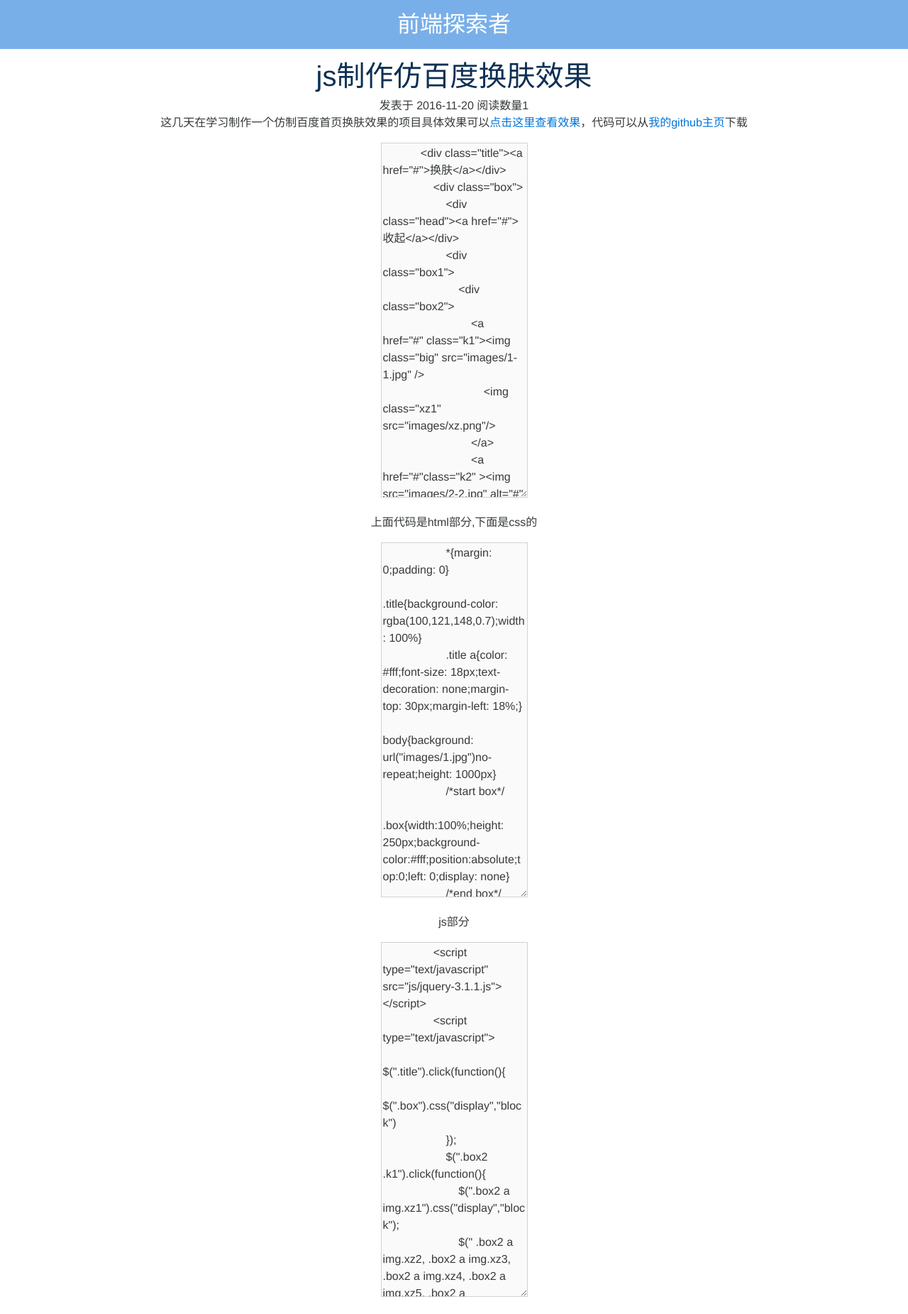
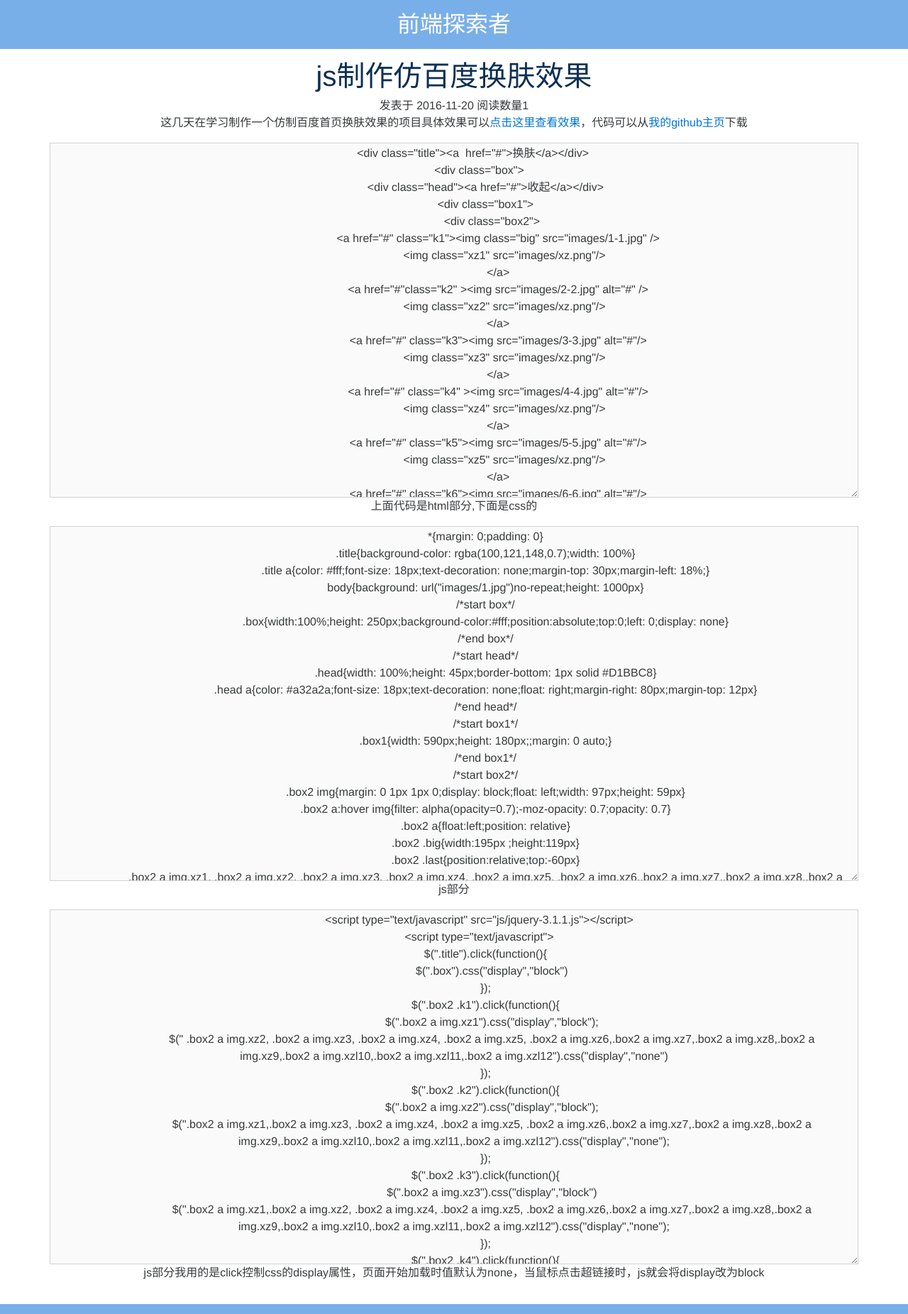
Before and after one commit to AustinCQ/AustinCQ.github.io, a Jekyll site: the page built from 2016/11/20/index.html, in a window 1280 px wide. Shown: the part 517-2368 px from the top of the page at 71% size. Built offline with Jekyll 4.4.1, drawn with Linux system fonts in a browser that asks for light colours; nearby versions of some CDN libraries; comment, search, counter and statistics services are not loaded.

Commit message:
Update min.html

```diff
--- a/_includes/min.html
+++ b/_includes/min.html
@@ -1,6 +1,6 @@
 <section class="container container-about">
 <div class="row">
-        <div class="class="col-md-12">
+        <div class="col-md-12">
 	<h1>js制作仿百度换肤效果</h1></div>
         <div class="col-sm-12 col-md-12">
             <span class="article-time">发表于</span>
@@ -62,7 +62,7 @@
         <div class="article-body">
             <p>这几天在学习制作一个仿制百度首页换肤效果的项目具体效果可以<span><a href="http://huangdaxing.top/2016/11/demo/" itemprop="url">点击这里查看效果</a>，</span>代码可以从<span><a href="https://github.com/AustinCQ">我的github主页</a>下载</span></p>
             <p>
-          <textarea disabled="disabled">
+          <textarea disabled="disabled" class="col-sm-12 col-md-12">
             <div class="title"><a  href="#">换肤</a></div>
                 <div class="box">
                     <div class="head"><a href="#">收起</a></div>
@@ -110,7 +110,7 @@
           </textarea></p>
 <p>上面代码是html部分,下面是css的</p>
             <p>
-                <textarea disabled="disabled">
+                <textarea disabled="disabled" class="col-sm-12 col-md-12">
                     *{margin: 0;padding: 0}
                     .title{background-color: rgba(100,121,148,0.7);width: 100%}
                     .title a{color: #fff;font-size: 18px;text-decoration: none;margin-top: 30px;margin-left: 18%;}
@@ -137,7 +137,7 @@
                 </textarea>
             </p>
             <p>js部分</p>
-            <p><textarea disabled="disabled">
+            <p><textarea disabled="disabled" class="col-sm-12 col-md-12">
                 <script type="text/javascript" src="js/jquery-3.1.1.js"></script>
                 <script type="text/javascript">
                     $(".title").click(function(){
```
